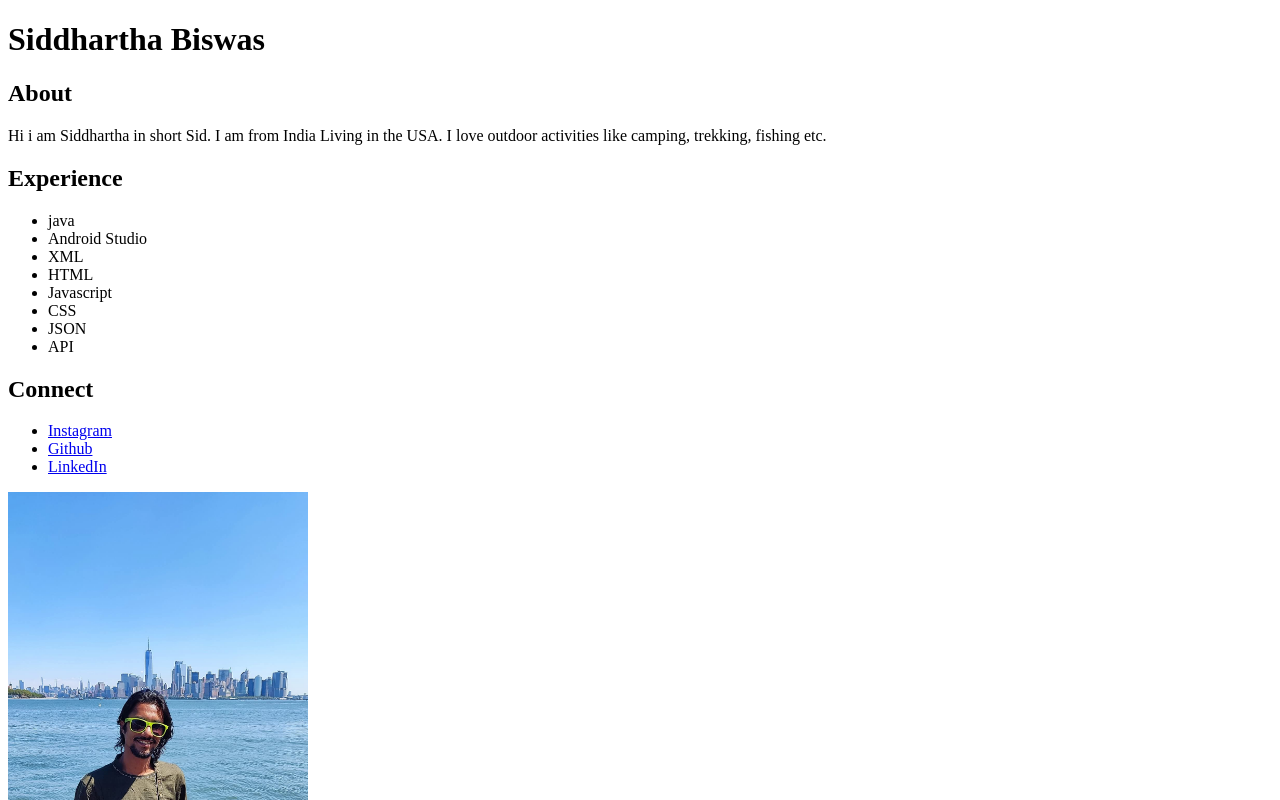
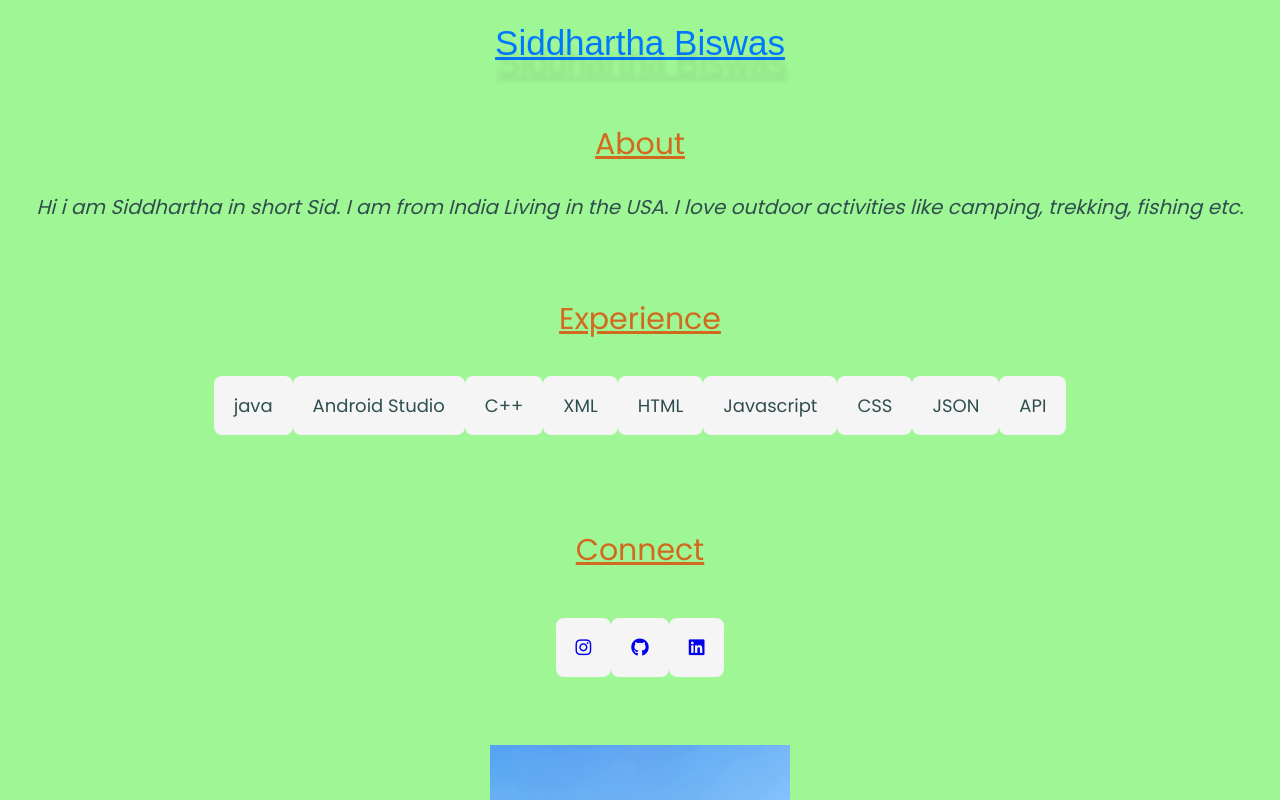
Before and after one commit to Sid-2222/siddhartha-biswas-mars, a plain HTML site: page index.html in a window 1280 px wide. Shown: the top 800 px of the page. Drawn offline with Linux system fonts and the light colour scheme.

Commit message:
styling added

```diff
--- /dev/null
+++ b/css/index.css
@@ -0,0 +1,109 @@
+
+
+
+body{
+     background-color: #9ff694;
+     font-family: "Poppins", sans-serif;
+     color: darkslategrey;
+}
+
+#About{
+    margin: 10px;
+    padding: 10px;
+    text-align: center;
+
+}
+
+#Experience{
+    margin: 10px;
+    padding: 10px;
+    justify-content: center;
+    text-align: center;
+    align-items: center;
+
+
+
+}
+
+#Connect{
+    margin: 10px;
+    padding: 10px;
+    list-style: none;
+    text-align: center;
+}
+
+.my-paragraph{
+    font-size: 20px;
+    font-style: italic;
+}
+
+.experience-list{
+
+     text-align: center;
+     align-items: center;
+     list-style: none;
+     justify-content: center;
+     display: flex;
+     padding: 10px;
+     border: 10px;
+
+
+}
+
+.experience-list li {
+     background: #f5f5f5;
+     padding: 16px 20px;
+     margin-bottom: 12px;
+     border-radius: 8px;
+     font-size: 18px;
+     font-weight: 500;
+     border: 10px;
+
+
+}
+
+.social-links li {
+     background: #f5f5f5;
+     padding: 16px 20px;
+     margin-bottom: 12px;
+     border-radius: 8px;
+     font-size: 18px;
+     font-weight: 500;
+     border: 10px;
+
+
+}
+
+.social-links{
+    list-style: none;
+    justify-content: center;
+    text-align: center;
+    align-items: center;
+    display: flex;
+    padding: 20px;
+    border: 10px;
+}
+
+
+#image{
+    text-align: center;
+}
+h1{
+    text-decoration: underline;
+    font-size: 35px;
+    font-weight: 500;
+    color: blue;
+    font-family: 'Raleway', sans-serif;
+    color: #0077ff;
+    text-align: center;
+    text-shadow: 2px 20px 5px rgba(0, 0, 0, 0.1);
+
+
+}
+
+h2{
+    font-size: 30px;
+    text-decoration: underline;
+    font-weight: 500;
+    color:chocolate;
+}
--- a/index.html
+++ b/index.html
@@ -4,22 +4,31 @@
         <meta charset="UTF-8">
         <meta name="viewport" content="width=device-width, initial-scale=1.0">
         <meta name="Siddhartha's Portfolio" content="This is a Portfolio page of Siddhartha Biswas">
+        <title>Siddhartha Biswas's Portfolio</title>
+        <link rel="preconnect" href="https://fonts.googleapis.com">
+        <link rel="preconnect" href="https://fonts.gstatic.com" crossorigin>
+        <link href="https://fonts.googleapis.com/css2?family=Poppins:wght@300;400;600;700&display=swap" rel="stylesheet">
+        <link rel="stylesheet" href="css/index.css">
+        <link
+        rel="stylesheet"
+        href="https://cdnjs.cloudflare.com/ajax/libs/font-awesome/6.5.1/css/all.min.css"
+        />
 
-        <title>Siddhartha Biswas's Portfolio</title>
     </head>
     <body>
         <h1>Siddhartha Biswas</h1>
         <section id="About">
              <h2>About</h2>
-        <p>Hi i am Siddhartha in short Sid. I am from India Living in the USA.
+        <p class="my-paragraph">Hi i am Siddhartha in short Sid. I am from India Living in the USA.
             I love outdoor activities like camping, trekking, fishing etc.
         </p>
         </section>
         <section id="Experience">
              <h2>Experience</h2>
-        <ul>
+        <ul class="experience-list">
             <li>java</li>
             <li>Android Studio</li>
+            <li>C++</li>
             <li>XML</li>
             <li>HTML</li>
             <li>Javascript</li>
@@ -31,13 +40,20 @@
         <section id="Connect">
             <h2>Connect</h2>
         <ul class="social-links">
-        <li><a href="https://www.instagram.com/rovingtent/" target="_blank">Instagram</a></li>
-        <li><a href="https://github.com/Sid-2222" target="_blank">Github</a></li>
-        <li><a href="https://www.linkedin.com/in/siddhartha-biswas-4880b927b/" target="_blank">LinkedIn</a></li>
+        <li><a href="https://instagram.com/rovingtent" target="_blank">
+        <i class="fa-brands fa-instagram"></i>
+        </a></li>
+        <li><a href="https://github.com/Sid-2222" target="_blank">
+        <i class="fa-brands fa-github"></i>
+        </a></li>
+        <li><a href="https://www.linkedin.com/in/siddhartha-biswas-4880b927b/" target="_blank">
+        <i class="fa-brands fa-linkedin"></i>
+        </a></li>
+
             </ul>
         </section>
         <section id="image">
-            <img src="images/image1.jpg" alt="Image of siddhartha" width="300">
+            <img src="images/image1.jpg" alt="Image of siddhartha in new york city" width="300">
         </section>
 
 
```
